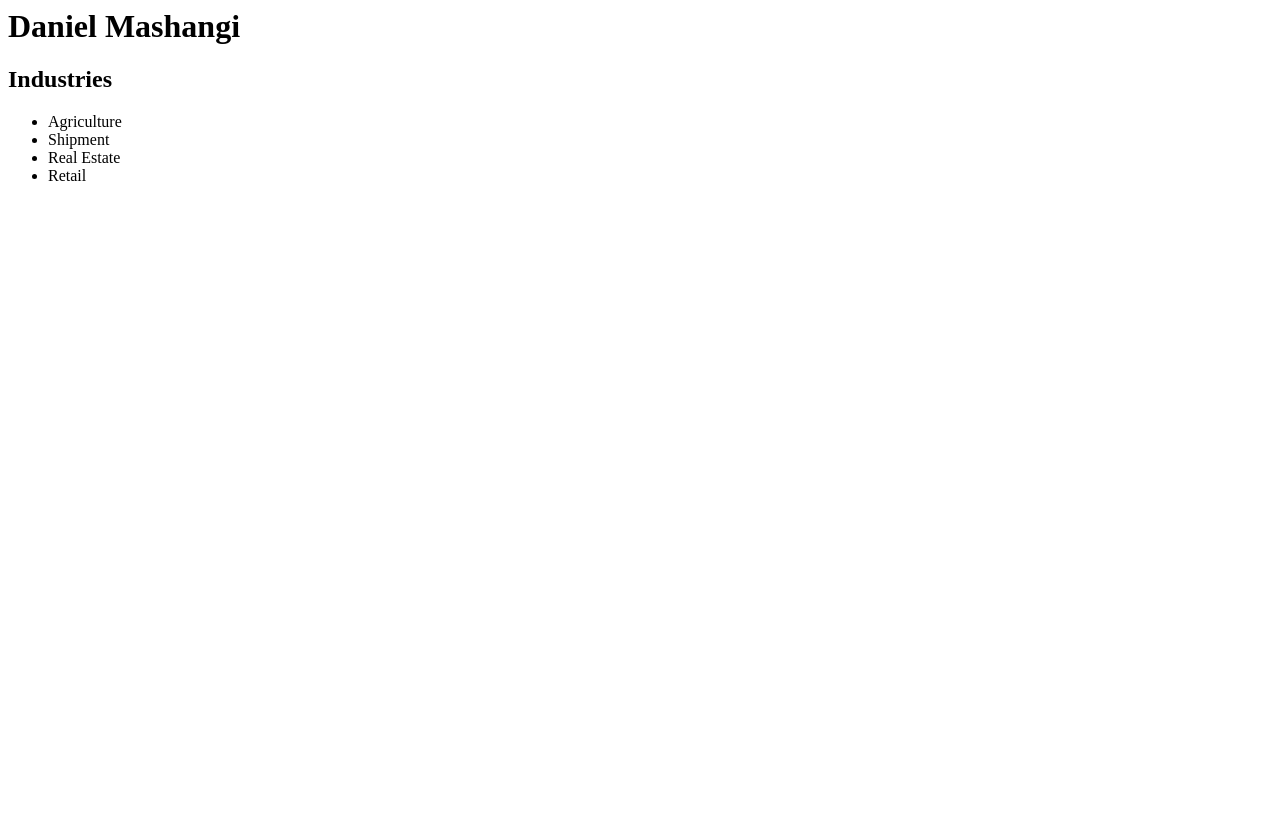
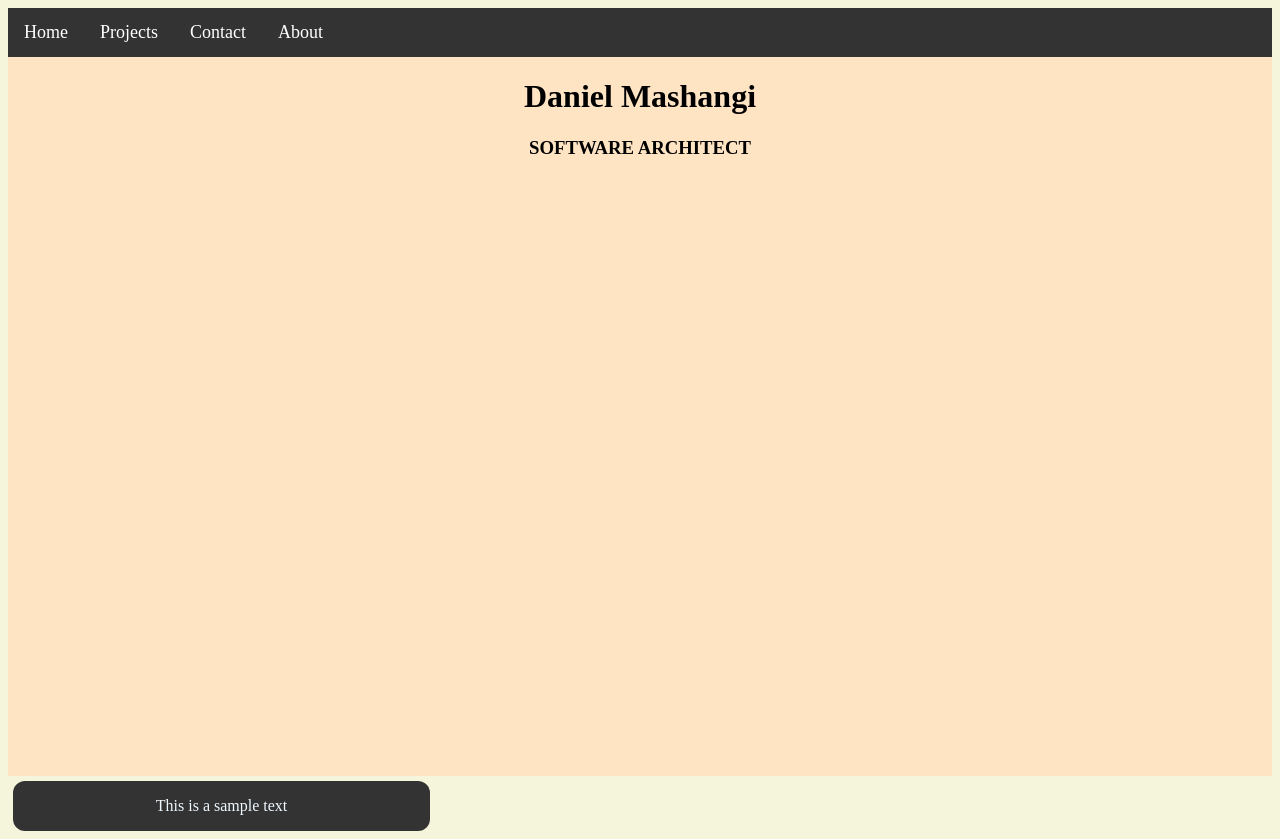
Before and after one commit to Mashangi/danmashangi.github.io, a plain HTML site: page index.html in a window 1280 px wide. Before the commit the page ends 800 px from the top, so only its background shows below. Drawn offline with Linux system fonts and the light colour scheme.

Commit message:
Initial Commit

```diff
--- a/index.html
+++ b/index.html
@@ -1,17 +1,28 @@
 <!DOCTYPE>
 <html>
     <head>
-    <h1>Daniel Mashangi</h1>
+    <link rel="stylesheet" href="styles.css">
     </head>
-    <body>
-        <div>
-            <h2>Industries</h2>
-            <ul>
-                <li>Agriculture</li>
-                <li>Shipment</li>
-                <li>Real Estate</li>
-                <li>Retail</li>
-            </ul>
+    <body class = "mainFrame">
+        <div class = "Introduction">
+            <div>
+                <ul>
+                    <li><a href="#">Home</a></li>
+                    <li><a href="#">Projects</a></li>
+                    <li><a href="#">Contact</a></li>
+                    <li><a href="#">About</a></li>
+                </ul>
+            </div>
+            <div>
+                <h1>Daniel Mashangi</h1>
+                <h3>SOFTWARE ARCHITECT</h3>
+            </div>
+        </div>
+
+        <div class = "CardsSection">
+            <div class = "CardView">
+                <p> This is a sample text</p>
+            </div>
         </div>
     </body>
 </html>
--- /dev/null
+++ b/styles.css
@@ -0,0 +1,50 @@
+ul {
+    list-style-type: none;
+    margin: 0;
+    padding: 0;
+    overflow: hidden;
+    background-color: #333;
+}
+
+.mainFrame {
+     background-color: beige;
+     text-align: center;
+}
+
+.Introduction{
+    height: 768px;
+    background-color: bisque;
+}
+
+
+.CardView{
+    margin: 5px;
+    align-content: center;
+    background-color: #333;
+    color: aliceblue;
+    width: 33%;
+    border-radius: 12px;
+}
+
+.CardSection{
+    align-content: center;
+}
+
+
+  li {
+    float:left;
+    font-size: large;
+  }
+
+  li a {
+    display: block;
+    color: white;
+    text-align: center;
+    padding: 14px 16px;
+    text-decoration: none;
+  }
+
+  /* Change the link color to #111 (black) on hover */
+  li a:hover {
+    background-color: #111;
+  }
```
